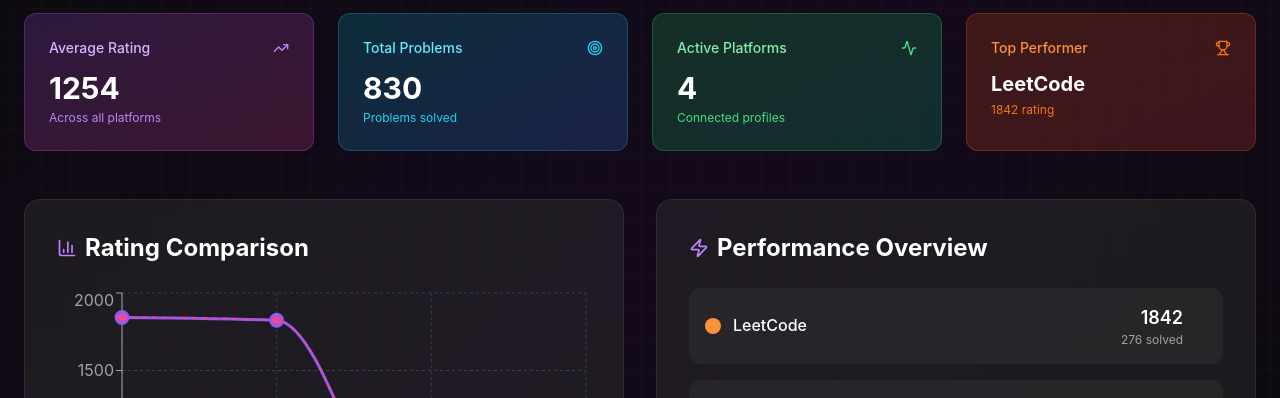
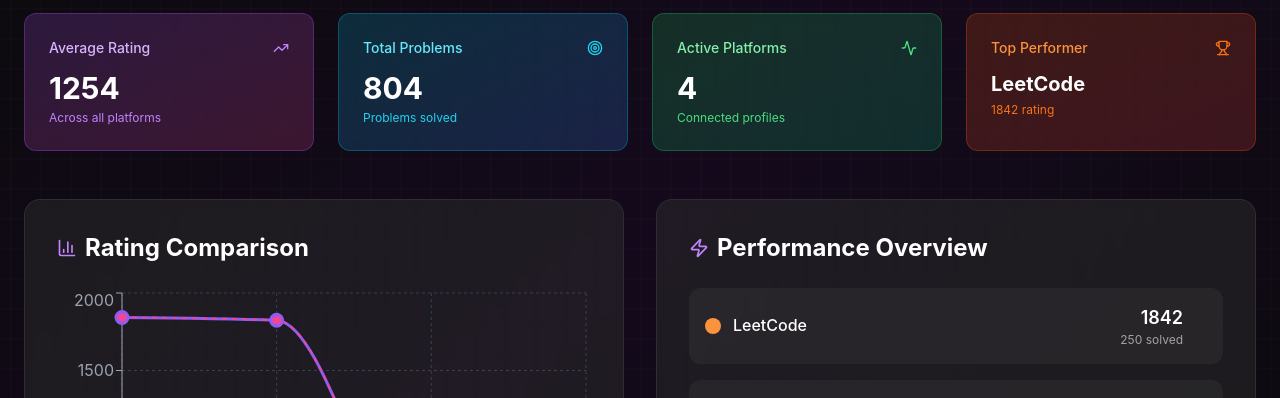
Before and after one commit to HazSha28/Portfolio, a React (Vite) app: page / in a window 1280 px wide. Shown: the part 3695-4093 px from the top of the page. Built offline with nearby package versions, Linux system fonts and the light colour scheme.

Commit message:
added updations in stat

```diff
--- a/src/App.jsx
+++ b/src/App.jsx
@@ -170,16 +170,8 @@
     link: "https://leetcode.com/u/kit27csbs11",
     rating: 1842,
     maxRating: 1842,
-    solved: 276,
-    globalRank: "50,030/833,176",
-    contestRank: 6.18,
-    attended: 10,
+    solved: 250,
     acceptance: 84.22,
-    beats: {
-      easy: 89.4,
-      medium: 88.6,
-      hard: 84.15
-    },
     problemsByDifficulty: {
       easy: 95,
       medium: 126,
@@ -187,7 +179,7 @@
     },
     colorClass: "orange",
     gradientFrom: "from-orange-500",
-    gradientTo: "to-orange-400",
+    gradientTo: "to-orange-400"
   },
   {
     platform: "CodeChef",
```
Also changed, not shown: 3 other files (tests, documents, lock files or other folders).
